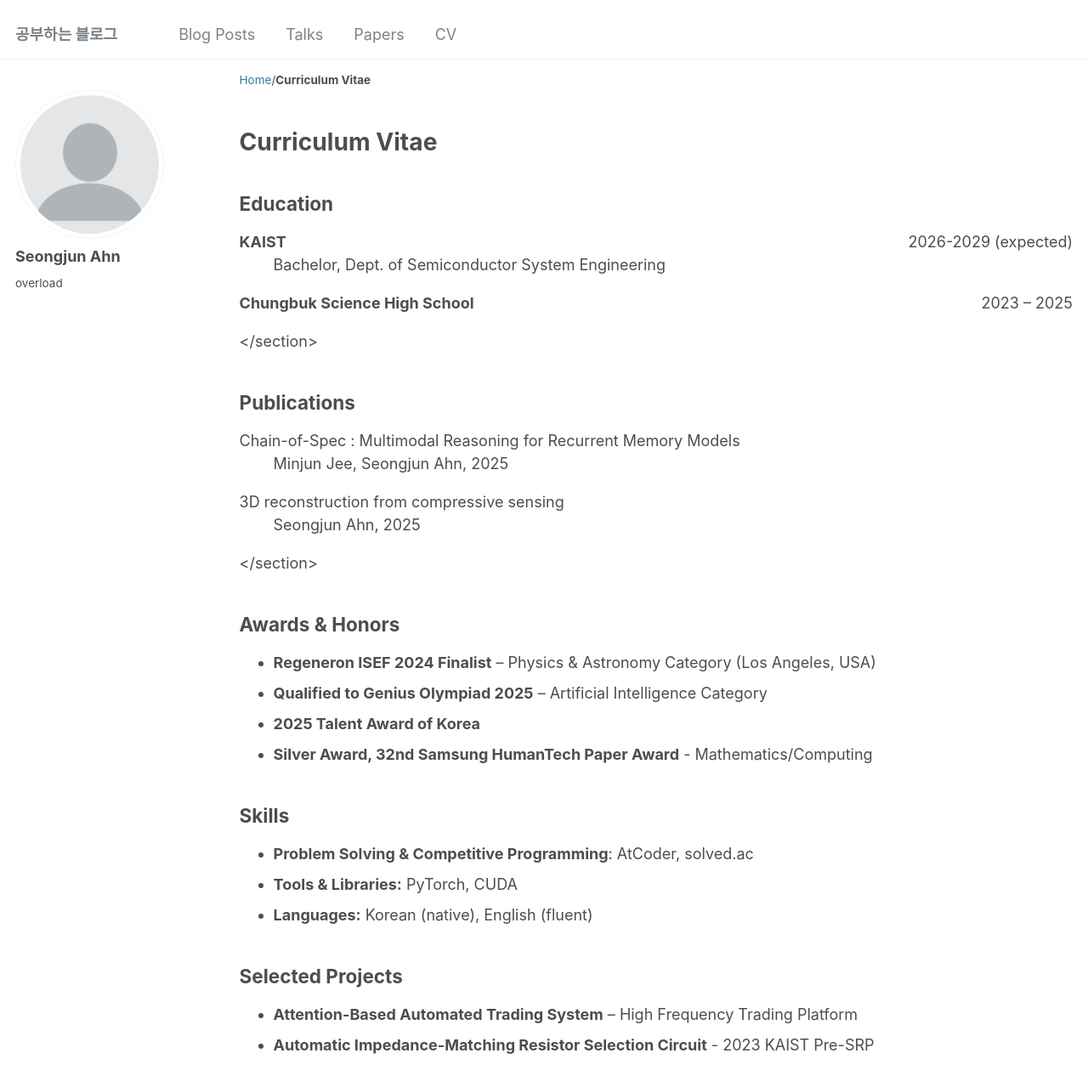
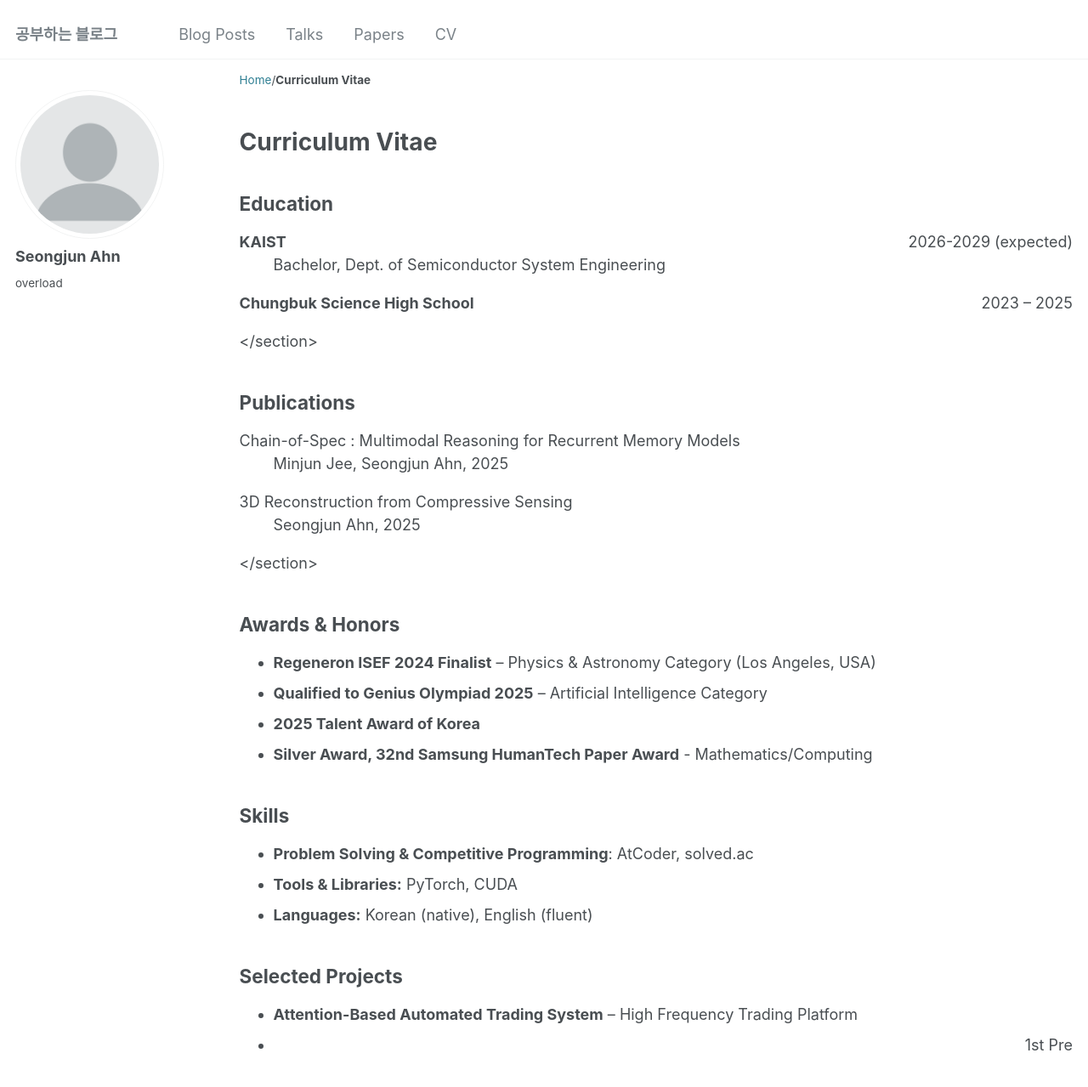
Before and after one commit to Gyvichi/gyvichi.github.io, a Jekyll site: the page built from _pages/cv.md, in a window 1280 px wide and 1400 px high. Shown: the top 1279 px of the window at 85% size. Built offline with Jekyll 4.4.1, drawn with Linux system fonts in a browser that asks for light colours.

Commit message:
Update cv.md

```diff
--- a/_pages/cv.md
+++ b/_pages/cv.md
@@ -26,11 +26,10 @@ redirect_from:
     <dt>Chain-of-Spec : Multimodal Reasoning for Recurrent Memory Models</dt>
     <dd>Minjun Jee, Seongjun Ahn, 2025</dd>
   <dl>
-    <dt>3D reconstruction from compressive sensing</dt>
+    <dt>3D Reconstruction from Compressive Sensing</dt>
     <dd>Seongjun Ahn, 2025</dd>
   </dl>
 </section>
-
 <!--
   <ul>
     {% for post in site.publications reversed %}
@@ -62,7 +61,7 @@ redirect_from:
   <h2>Selected Projects</h2>
   <ul>
     <li><strong>Attention-Based Automated Trading System</strong> – High Frequency Trading Platform</li>
-    <li><strong>Automatic Impedance-Matching Resistor Selection Circuit</strong> - 2023 KAIST Pre-SRP</li>
+    <li><strong></strong> &nbsp; <span style="float:right;">1st Pre</span></li>
   </ul>
 </section>
 
```
